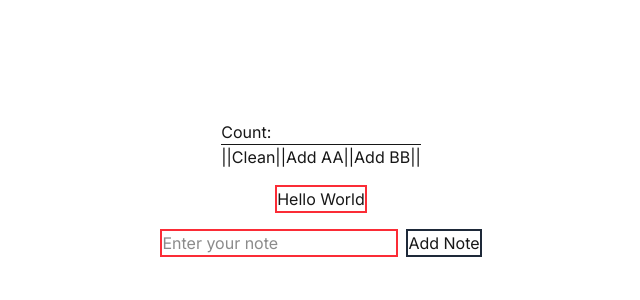
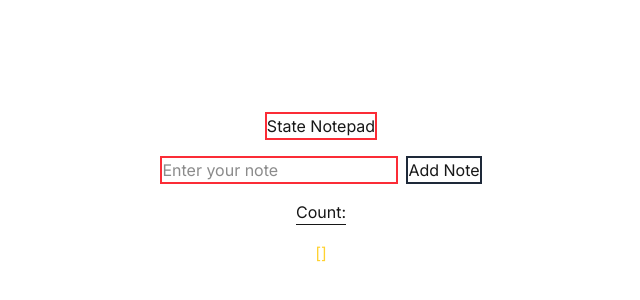
Before and after one commit to felipe-manhaes/mindbus-mindmap, a Next.js app in the folder frontend/: page / in a window 1280 px wide. Shown: the part 212-512 px from the top of the page, without its empty margins (319-959 px from the left). Built offline with nearby package versions, Linux system fonts and the light colour scheme.

Commit message:
Change notepad states from useState to Zustand

```diff
--- a/frontend/app/page.tsx
+++ b/frontend/app/page.tsx
@@ -1,33 +1,39 @@
 'use client';
+import { NoteCard, NoteCardProps } from '@/components/NoteCard';
+import { useCounterStore } from '@/providers/counter-store-provider';
 import { useState } from 'react';
-import { NoteCardProps } from '@/components/NoteCard';
-import Image from "next/image";
-import { NoteCard } from "@/components/NoteCard";
-import {ZustandTest} from "@/components/ZustandTest";
 
 export default function Home() {
-  const [notes, setNotes] = useState<NoteCardProps[] >([]);
-  const [inputValue, setInputValue] = useState<string>("");
+  const { inputText, list, setListUpdate, setInputText } = useCounterStore(
+    (state) => state,
+  )
+
   function handleAddNote() {
-setNotes([...notes,{title:inputValue}])
+    setListUpdate(inputText)
   }
   function handleChange(e: React.ChangeEvent<HTMLInputElement>) {
-  setInputValue(e.target.value);
+    setInputText(e.target.value)
   }
   return (
     <div className="flex min-h-screen items-center justify-center bg-zinc-50 font-sans">
       <main className="flex min-h-screen w-full max-w-3xl flex-col items-center justify-center gap-4 py-10  bg-white dark:bg-gray-600 sm:items-center">
-        <ZustandTest />
-       <h1 className="border-2 border-red-500">Hello World</h1>
+        <h1 className="border-2 border-red-500">State Notepad</h1>
         <div className="flex flex-row items-center gap-2 justify-center">
           <input type="text" name="note" id="note" placeholder="Enter your note"
             className="border-2 border-red-500" onChange={handleChange}
           />
           <button className="border-2 border-gray-800 cursor-pointer" onClick={handleAddNote}>Add Note</button>
         </div>
-       {notes.map((note,i) => (
-       <NoteCard key={i+note.title} title={note.title} h2={i+1} />
+        <div>
+          Count:   {list.map((item, i) => (
+            <NoteCard key={i} title={item.title} h2={i} />
           ))}
+          <hr />
+
+        </div>
+
+
+        <p className='text-amber-300'>{JSON.stringify(list)}</p>
 
       </main>
     </div>
--- a/frontend/components/ZustandTest.tsx
+++ /dev/null
@@ -1,26 +0,0 @@
-// src/components/pages/home-page.tsx
-'use client'
-
-import { useCounterStore } from '@/providers/counter-store-provider'
-
-export const ZustandTest = () => {
-  const { count, incrementCount, decrementCount,thirdCount } = useCounterStore(
-    (state) => state,
-  )
-
-  return (
-    <div>
-      Count: {count}
-      <hr />
-      <button type="button" onClick={incrementCount}>
-        ||Clean
-      </button>
-      <button type="button" onClick={decrementCount}>
-        ||Add AA
-      </button>
-      <button type="button" onClick={thirdCount}>
-        ||Add BB||
-      </button>
-    </div>
-  )
-}
--- a/frontend/stores/counter-store.ts
+++ b/frontend/stores/counter-store.ts
@@ -1,20 +1,22 @@
-// src/stores/counter-store.ts
+// src/stores/lister-store.ts
+import { NoteCardProps } from '@/components/NoteCard'
 import { createStore } from 'zustand/vanilla'
 
 export type CounterState = {
-  count: string
+  list: NoteCardProps[]
+  inputText: string
 }
 
 export type CounterActions = {
-  decrementCount: () => void
-  incrementCount: () => void
-  thirdCount: () => void
+  setListUpdate: (input: string) => void
+  setInputText: (input: string) => void
 }
 
 export type CounterStore = CounterState & CounterActions
 
 export const defaultInitState: CounterState = {
-  count: '',
+  list: [],
+  inputText: ''
 }
 
 export const createCounterStore = (
@@ -23,9 +25,7 @@ export const createCounterStore = (
   return createStore<CounterStore>()(
     (set) => ({
       ...initState,
-      decrementCount: () => set((state) => ({ count: state.count + '_aa' })),
-      incrementCount: () => set((state) => ({ count: state.count.replace(/_/g, '') })),
-      thirdCount: () => set((state) => ({ count: state.count + '_bb' })),
-
+      setListUpdate: (input) => set((state) => ({ list: [...state.list, { title: input }] })),
+      setInputText: (input) => set(() => ({ inputText: input }))
     }))
 }
```
Lines whose indentation alone changed are shown as unchanged.
